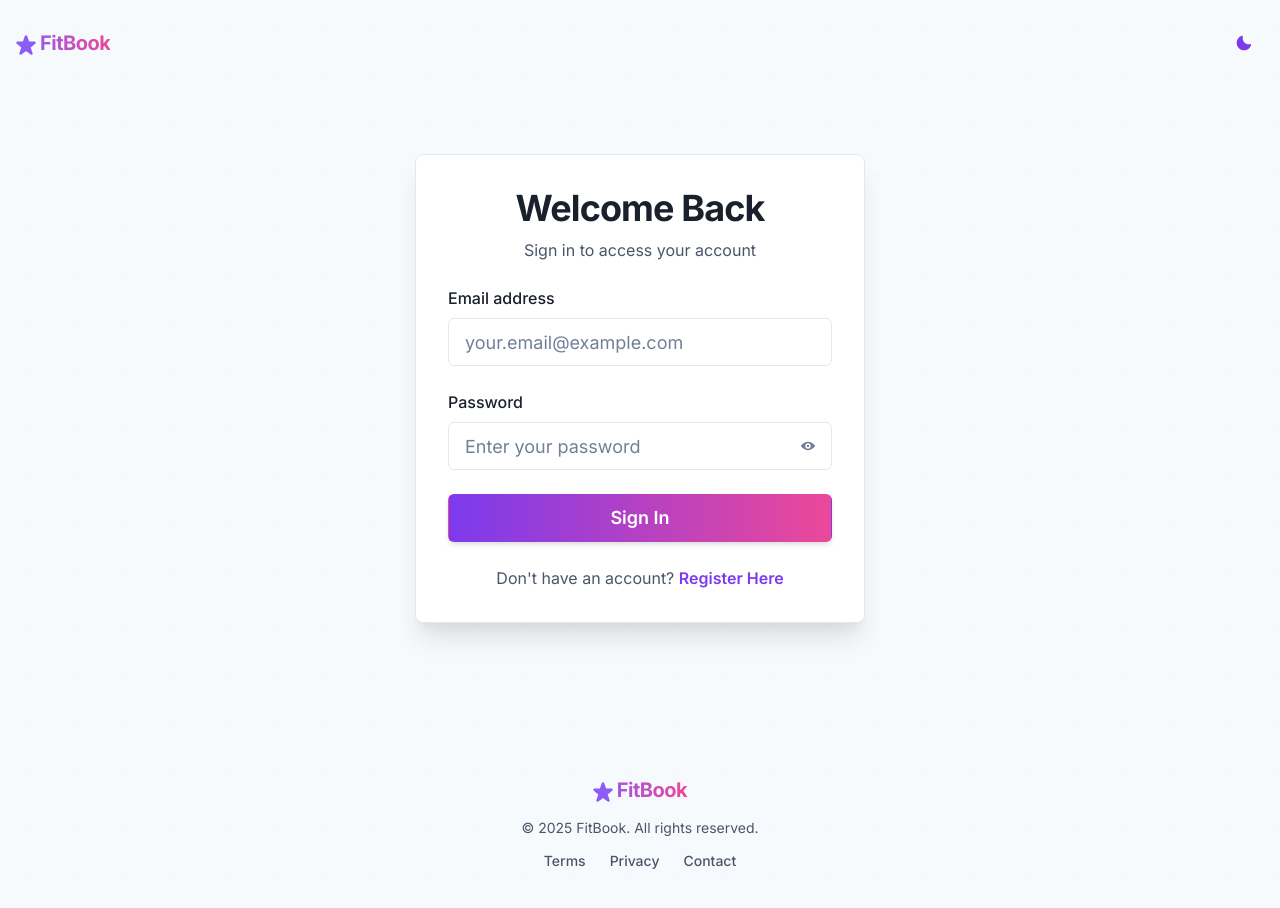
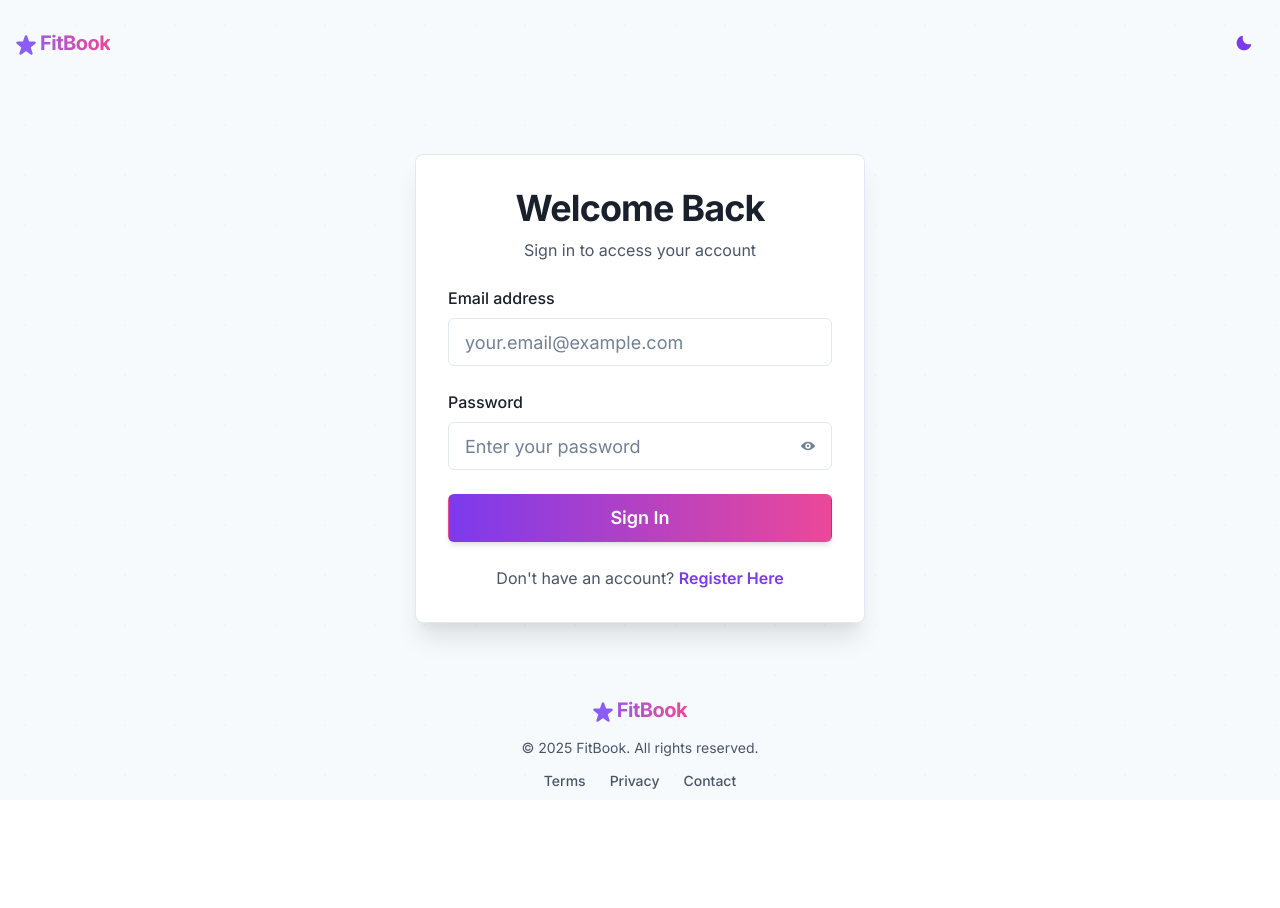
Before and after one commit to AntonyFrancis-Aubergine/AI-generated-system, a React (Vite) app in the folder frontend/: page /login in a window 1280 px wide. Shown: the top 908 px of the page. After the commit the page ends 800 px from the top, so only its background shows below. Built offline with nearby package versions, Linux system fonts and the light colour scheme; no server answers.

Commit message:
checkpoint - FE- fix styling

```diff
--- a/frontend/src/index.css
+++ b/frontend/src/index.css
@@ -17,21 +17,19 @@
   box-sizing: border-box;
 }
 
-body {
-  margin: 0;
-  min-width: 320px;
-  min-height: 100vh;
-}
-
 html,
-body {
+body,
+#root {
   height: 100%;
   width: 100%;
+  margin: 0;
+  padding: 0;
+  overflow-x: hidden;
 }
 
 #root {
-  width: 100%;
-  height: 100%;
+  display: flex;
+  flex-direction: column;
 }
 
 a {
@@ -79,3 +77,20 @@ button:focus-visible {
     background-color: #f9f9f9;
   }
 }
+
+::-webkit-scrollbar {
+  width: 8px;
+}
+
+::-webkit-scrollbar-track {
+  background: transparent;
+}
+
+::-webkit-scrollbar-thumb {
+  background-color: rgba(155, 92, 242, 0.4);
+  border-radius: 20px;
+}
+
+::-webkit-scrollbar-thumb:hover {
+  background-color: rgba(155, 92, 242, 0.6);
+}
--- a/frontend/src/layouts/AuthLayout.tsx
+++ b/frontend/src/layouts/AuthLayout.tsx
@@ -76,14 +76,19 @@ const AuthLayout = () => {
   return (
     <MotionBox
       minHeight="100vh"
+      height="100%"
       bg={bgColor}
       backgroundImage={bgPattern}
       backgroundSize={bgSize}
+      backgroundAttachment="fixed"
+      overflowY="auto"
+      display="flex"
+      flexDirection="column"
       initial="hidden"
       animate="visible"
       variants={containerVariants}
     >
-      <Container maxW="container.xl" py={5}>
+      <Container maxW="container.xl" py={5} flex="1" display="flex" flexDirection="column">
         <MotionFlex
           justify="space-between"
           align="center"
@@ -114,6 +119,11 @@ const AuthLayout = () => {
           py={{ base: 8, md: 12 }}
           mx="auto"
           variants={itemVariants}
+          flex="1"
+          display="flex"
+          flexDirection="column"
+          justifyContent="center"
+          width="100%"
         >
           {/* Outlet for auth pages content */}
           <Outlet />
@@ -121,7 +131,7 @@ const AuthLayout = () => {
 
         <MotionBox
           as="footer"
-          mt={20}
+          mt="auto"
           textAlign="center"
           py={6}
           variants={itemVariants}
--- a/frontend/src/layouts/MainLayout.tsx
+++ b/frontend/src/layouts/MainLayout.tsx
@@ -176,7 +176,13 @@ const MainLayout = () => {
   const logoSize = useBreakpointValue({ base: "md", md: "lg" });
 
   return (
-    <Box minH="100vh" display="flex" flexDirection="column">
+    <Box
+      minH="100vh"
+      display="flex"
+      flexDirection="column"
+      bg={useColorModeValue("white", "gray.900")}
+      position="relative"
+    >
       <MotionFlex
         as="header"
         position="fixed"
--- a/frontend/src/pages/NotFound.tsx
+++ b/frontend/src/pages/NotFound.tsx
@@ -25,13 +25,22 @@ const NotFound = () => {
   const buttonHoverBgGradient = "linear(to-r, purple.700, pink.600)";
 
   return (
-    <Container centerContent py={20} maxW="container.md">
+    <Container
+      centerContent
+      py={20}
+      maxW="container.md"
+      minH="calc(100vh - 200px)"
+      display="flex"
+      flexDirection="column"
+      justifyContent="center"
+    >
       <MotionVStack
         spacing={8}
         textAlign="center"
         initial={{ opacity: 0 }}
         animate={{ opacity: 1 }}
         transition={{ duration: 0.5 }}
+        width="100%"
       >
         <MotionImage
           src="https://img.icons8.com/fluency/240/null/error-cloud.png"
--- a/frontend/src/pages/admin/Dashboard.tsx
+++ b/frontend/src/pages/admin/Dashboard.tsx
@@ -406,7 +406,8 @@ const AdminDashboard = () => {
             <Skeleton height="36px" width="80%" mt={2} mb={2} />
           ) : (
             <StatNumber fontSize="3xl" fontWeight="bold" color="purple.500">
-              ${dashboardData.revenue}
+              coming soon
+              {/* ${dashboardData.revenue} */}
             </StatNumber>
           )}
           <StatHelpText>For current month</StatHelpText>
@@ -428,7 +429,8 @@ const AdminDashboard = () => {
             <Skeleton height="36px" width="80%" mt={2} mb={2} />
           ) : (
             <StatNumber fontSize="3xl" fontWeight="bold" color="purple.500">
-              {dashboardData.growthRate}%
+              coming soon
+              {/* {dashboardData.growthRate}% */}
             </StatNumber>
           )}
           <StatHelpText>Compared to last month</StatHelpText>
@@ -653,8 +655,6 @@ const AdminDashboard = () => {
                     <Tr>
                       <Th>Class</Th>
                       <Th isNumeric>Attendees</Th>
-                      <Th isNumeric>Revenue</Th>
-                      <Th>Actions</Th>
                     </Tr>
                   </Thead>
                   <Tbody>
@@ -668,12 +668,6 @@ const AdminDashboard = () => {
                               </Td>
                               <Td isNumeric>
                                 <Skeleton height="24px" width="60px" />
-                              </Td>
-                              <Td isNumeric>
-                                <Skeleton height="24px" width="80px" />
-                              </Td>
-                              <Td>
-                                <Skeleton height="32px" width="100px" />
                               </Td>
                             </Tr>
                           ))
@@ -697,38 +691,6 @@ const AdminDashboard = () => {
                             </Td>
                             <Td isNumeric fontWeight="medium">
                               {classItem._count?.bookings || 0}
-                            </Td>
-                            <Td isNumeric color="green.500" fontWeight="medium">
-                              $
-                              {calculateClassRevenue(
-                                classItem._count?.bookings || 0
-                              )}
-                            </Td>
-                            <Td>
-                              <Menu>
-                                <MenuButton
-                                  as={Button}
-                                  variant="ghost"
-                                  size="sm"
-                                  rightIcon={<FaEllipsisV />}
-                                >
-                                  Actions
-                                </MenuButton>
-                                <MenuList>
-                                  <MenuItem icon={<FaPencilAlt />}>
-                                    Edit
-                                  </MenuItem>
-                                  <MenuItem icon={<FaChartLine />}>
-                                    View Stats
-                                  </MenuItem>
-                                  <MenuItem
-                                    icon={<FaExclamationCircle />}
-                                    color="red.500"
-                                  >
-                                    Disable
-                                  </MenuItem>
-                                </MenuList>
-                              </Menu>
                             </Td>
                           </Tr>
                         ))}
--- a/frontend/src/utils/theme.ts
+++ b/frontend/src/utils/theme.ts
@@ -160,10 +160,21 @@ const theme = extendTheme({
   },
   styles: {
     global: (props) => ({
+      html: {
+        height: "100%",
+        width: "100%",
+      },
       body: {
+        height: "100%",
+        width: "100%",
         bg: props.colorMode === "dark" ? "gray.900" : "white",
         color: props.colorMode === "dark" ? "gray.100" : "gray.800",
         transition: "background-color 0.2s, color 0.2s",
+        lineHeight: "base",
+      },
+      "#root": {
+        height: "100%",
+        width: "100%",
       },
       "::selection": {
         bg: "purple.300",
```
Also changed, not shown: 1 other file (tests, documents, lock files or other folders).
